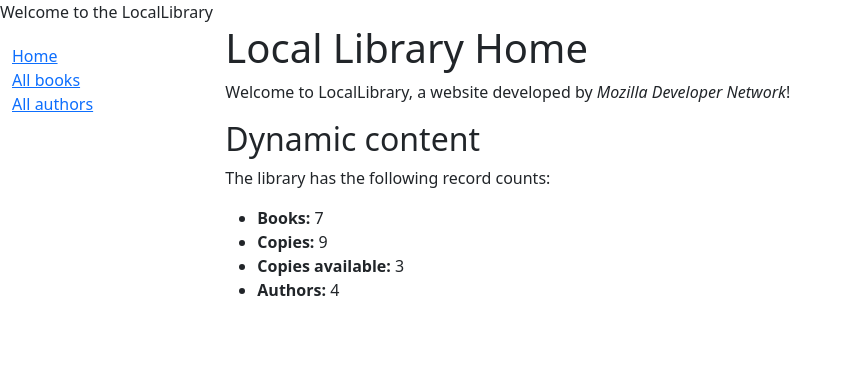
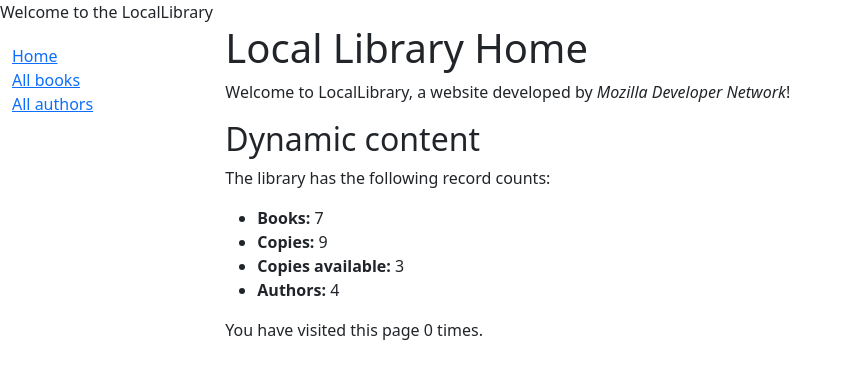
Before and after one commit to austin-erickson/-csci313-assignment-4-Austin-Erickson, a Django app: page /catalog/ in a window 1280 px wide. Shown: the top 379 px of the page, without its empty margins (0-853 px from the left). Run offline with Django 5.2, Linux system fonts and the light colour scheme; data comes from the database, SQL or seed files in the repository; both versions use the stored data as it was after the commit.

Commit message:
Step 7, Added Session Counter
Added session counter so that we can keep track of interactions with anonymous users

```diff
--- a/locallibrary/catalog/templates/index.html
+++ b/locallibrary/catalog/templates/index.html
@@ -16,4 +16,8 @@
     <li><strong>Copies available:</strong> {{ num_instances_available }}</li>
     <li><strong>Authors:</strong> {{ num_authors }}</li>
   </ul>
+
+  <p>
+    You have visited this page {{ num_visits }} time{{ num_visits|pluralize }}.
+  </p>
 {% endblock %}
--- a/locallibrary/catalog/views.py
+++ b/locallibrary/catalog/views.py
@@ -14,11 +14,16 @@ def index(request):
     # The 'all()' is implied by default.
     num_authors = Author.objects.count()
 
+    # Number of visits to this view, as counted in the session variable.
+    num_visits = request.session.get('num_visits', 0)
+    request.session['num_visits'] = num_visits + 1
+
     context = {
         'num_books': num_books,
         'num_instances': num_instances,
         'num_instances_available': num_instances_available,
         'num_authors': num_authors,
+        'num_visits': num_visits,
     }
 
     # Render the HTML template index.html with the data in the context variable
```
Also changed, not shown: locallibrary/db.sqlite3.
